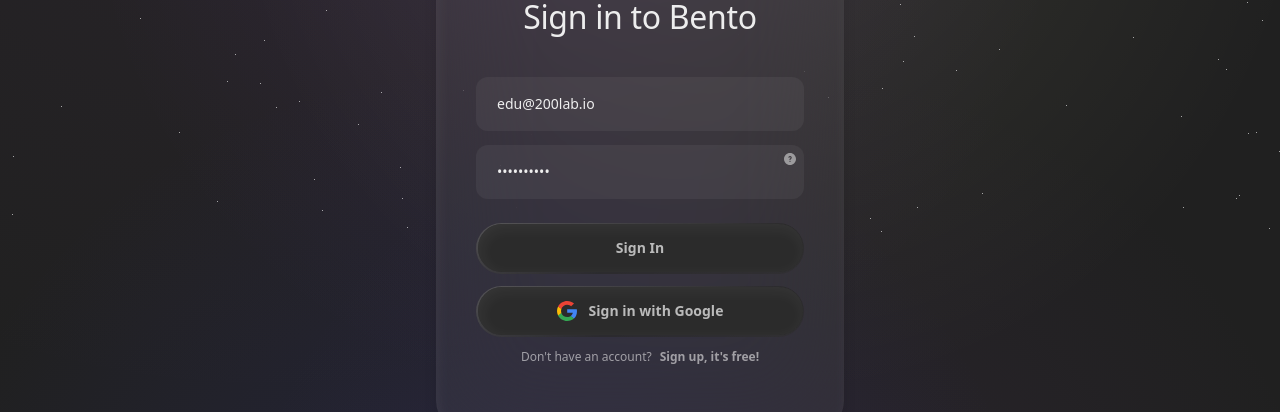
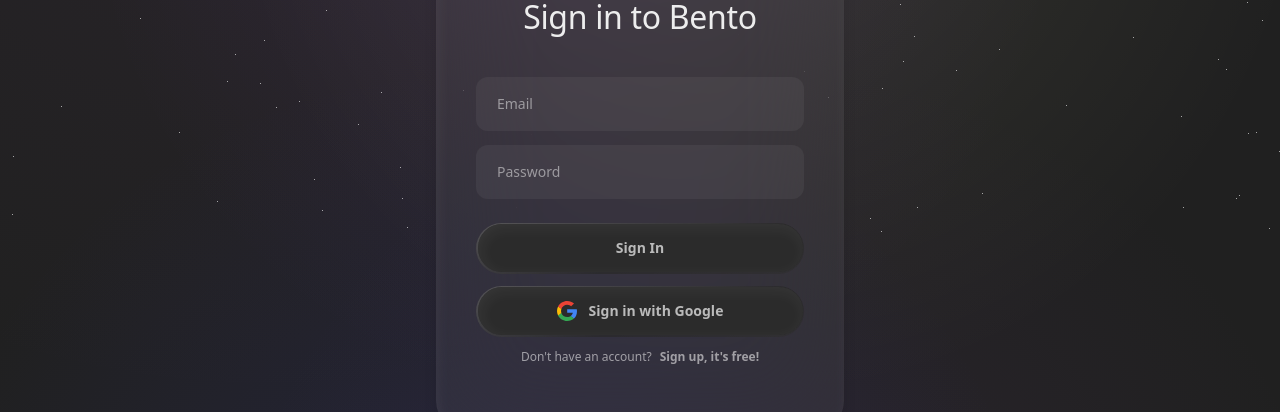
Before and after one commit to phamducbinhh/web-app-social, a Next.js app: page /login in a window 1280 px wide. Shown: the part 165-577 px from the top of the page. Built offline with nearby package versions, Linux system fonts and the light colour scheme.

Commit message:
Update React Hooks Form

```diff
--- a/package.json
+++ b/package.json
@@ -9,6 +9,7 @@
     "lint": "next lint"
   },
   "dependencies": {
+    "@hookform/resolvers": "^3.10.0",
     "@radix-ui/react-slot": "^1.1.1",
     "@tanstack/react-query": "^5.63.0",
     "@tanstack/react-query-devtools": "^5.63.0",
@@ -20,7 +21,9 @@
     "next-nprogress-bar": "^2.4.3",
     "react": "^19.0.0",
     "react-dom": "^19.0.0",
+    "react-hook-form": "^7.54.2",
     "tailwind-variants": "^0.3.0",
+    "yup": "^1.6.1",
     "zod": "^3.24.1"
   },
   "devDependencies": {
--- a/src/sections/auth/components/input.tsx
+++ b/src/sections/auth/components/input.tsx
@@ -1,4 +1,4 @@
-import React from 'react';
+import React from "react";
 
 //-------------------------------------------------------------------------
 interface InputProps {
@@ -26,7 +26,6 @@
         placeholder={placeholder}
         value={value}
         // autocomplete="current-password"
-        required
         className="w-full bg-neutral2-5 placeholder:text-tertiary base text-primary text-sm px-5 py-4 rounded-xl transition border-[1.5px] border-transparent focus:border-neutral2-10"
         onChange={onChange}
       />
--- a/src/sections/auth/view/login-view.tsx
+++ b/src/sections/auth/view/login-view.tsx
@@ -5,33 +5,81 @@
 import { Button, CircleButton } from "@/components/button";
 import { Typography } from "@/components/typography";
 import styled from "@/styles/auth.module.css";
+import { TLoginAuth } from "@/types/auth";
+import { yupResolver } from "@hookform/resolvers/yup";
 import Image from "next/image";
 import Link from "next/link";
-import { useRouter } from "next/navigation";
-import React from "react";
+import {
+  Controller,
+  FormProvider,
+  SubmitHandler,
+  useForm,
+  useFormContext,
+} from "react-hook-form";
+import * as yup from "yup";
 import { Input } from "../components";
 
 //----------------------------------------------------------------------
 
-export default function LoginView() {
-  const [email, setEmail] = React.useState("edu@200lab.io");
-  const [password, setPassword] = React.useState("edu@200lab");
-  const router = useRouter();
+const schema = yup.object({
+  email: yup.string().email("Email is invalid").required("Email is required"),
+  password: yup
+    .string()
+    .min(6, "Password must be at least 6 characters")
+    .required("Password is required"),
+});
 
-  const isValidEmail = (email: any) => {
-    const emailRegex = /^[^\s@]+@[^\s@]+\.[^\s@]+$/;
-    return emailRegex.test(email);
+const EmailField = () => {
+  const { control } = useFormContext();
+  return (
+    <Controller
+      name="email"
+      control={control}
+      render={({ field, fieldState: { error } }) => (
+        <div>
+          <Input {...field} type="email" placeholder="Email" />
+          {error && (
+            <Typography level="captionr" className="text-red-500">
+              {error.message}
+            </Typography>
+          )}
+        </div>
+      )}
+    />
+  );
 };
 
-  const isBtnEnable = password !== "" && isValidEmail(email);
+const PasswordField = () => {
+  const { control } = useFormContext();
+  return (
+    <Controller
+      name="password"
+      control={control}
+      render={({ field, fieldState: { error } }) => (
+        <div>
+          <Input {...field} type="password" placeholder="Password" />
+          {error && (
+            <Typography level="captionr" className="text-red-500">
+              {error.message}
+            </Typography>
+          )}
+        </div>
+      )}
+    />
+  );
+};
 
-  const handleLogin = (e: any) => {
-    e.preventDefault();
-    if (email === "edu@200lab.io" && password === "edu@200lab") {
-      router.push("/");
-    } else {
-      alert("Thông tin đăng nhập không chính xác");
-    }
+export default function LoginView() {
+  const methods = useForm({
+    resolver: yupResolver(schema),
+    defaultValues: {
+      email: "",
+      password: "",
+    },
+  });
+
+  const onSubmit: SubmitHandler<TLoginAuth> = async (data) => {
+    console.log("🚀 ~ constonSubmit:SubmitHandler<TLoginAuth>= ~ data:", data);
   };
 
   return (
@@ -52,29 +100,12 @@
               Sign in to Bento
             </Typography>
           </div>
-          <form onSubmit={handleLogin}>
+          {/* react hooks form */}
+          <FormProvider {...methods}>
+            <form onSubmit={methods.handleSubmit(onSubmit)}>
               <div className="flex flex-col gap-[0.875rem] mb-[1.5rem]">
-              <Input
-                type="email"
-                name="email"
-                placeholder="Email"
-                value={email}
-                onChange={(e) => setEmail(e.target.value)}
-              />
-              <Input
-                type="password"
-                name="password"
-                placeholder="Password"
-                value={password}
-                onChange={(e) => setPassword(e.target.value)}
-                icon={
-                  <object
-                    type="image/svg+xml"
-                    data="/svg/ic_reset_password.svg"
-                    className="absolute right-2 top-2 cursor-pointer"
-                  />
-                }
-              />
+                <EmailField />
+                <PasswordField />
               </div>
 
               <div className="flex flex-col gap-3">
@@ -82,7 +113,6 @@
                   type="submit"
                   className="w-full base px-[2rem] py-[0.875rem] text-secondary text-sm font-semibold opacity-100"
                   child={<Typography level="base2sm">Sign In</Typography>}
-                disabled={!isBtnEnable}
                 />
 
                 <Button
@@ -116,6 +146,7 @@
                 </Typography>
               </div>
             </form>
+          </FormProvider>
         </div>
         <div className="hidden md:flex md:flex-col md:gap-6 md:justify-center md:items-center">
           <Typography className="text-tertiary opacity-80 ">
--- /dev/null
+++ b/src/types/auth.ts
@@ -0,0 +1,39 @@
+/* eslint-disable @typescript-eslint/no-explicit-any */
+export type TFetchConfig = {
+  method?: string;
+  body?: any;
+  token?: string;
+};
+
+export type TLoginAuth = {
+  email: string;
+  password: string;
+};
+export type TRegisterAuth = {
+  name: string;
+  email: string;
+  password: string;
+  passwordConfirm?: string;
+  date_of_birth: string;
+};
+
+export type TUser = {
+  id: number;
+  name: string;
+  email: string;
+  date_of_birth: Date;
+  password?: string;
+  email_verify_token?: string;
+  forgot_password_token?: string;
+  bio: string;
+  location: string;
+  website: string;
+  username: string;
+  cover_photo: string;
+  avatar: string;
+  verify_status: number;
+  following?: any;
+  followers?: any;
+  createdAt?: Date;
+  updatedAt?: Date;
+};
```
Also changed, not shown: src/configs/api.ts (added, +17 -0 lines), src/lib/api.ts (added, +13 -0 lines), src/lib/http.ts (+1 -6 lines), src/services/auth.services.ts (added, +39 -0 lines), 1 other file (tests, documents, lock files or other folders). Lines whose indentation alone changed are shown as unchanged.
